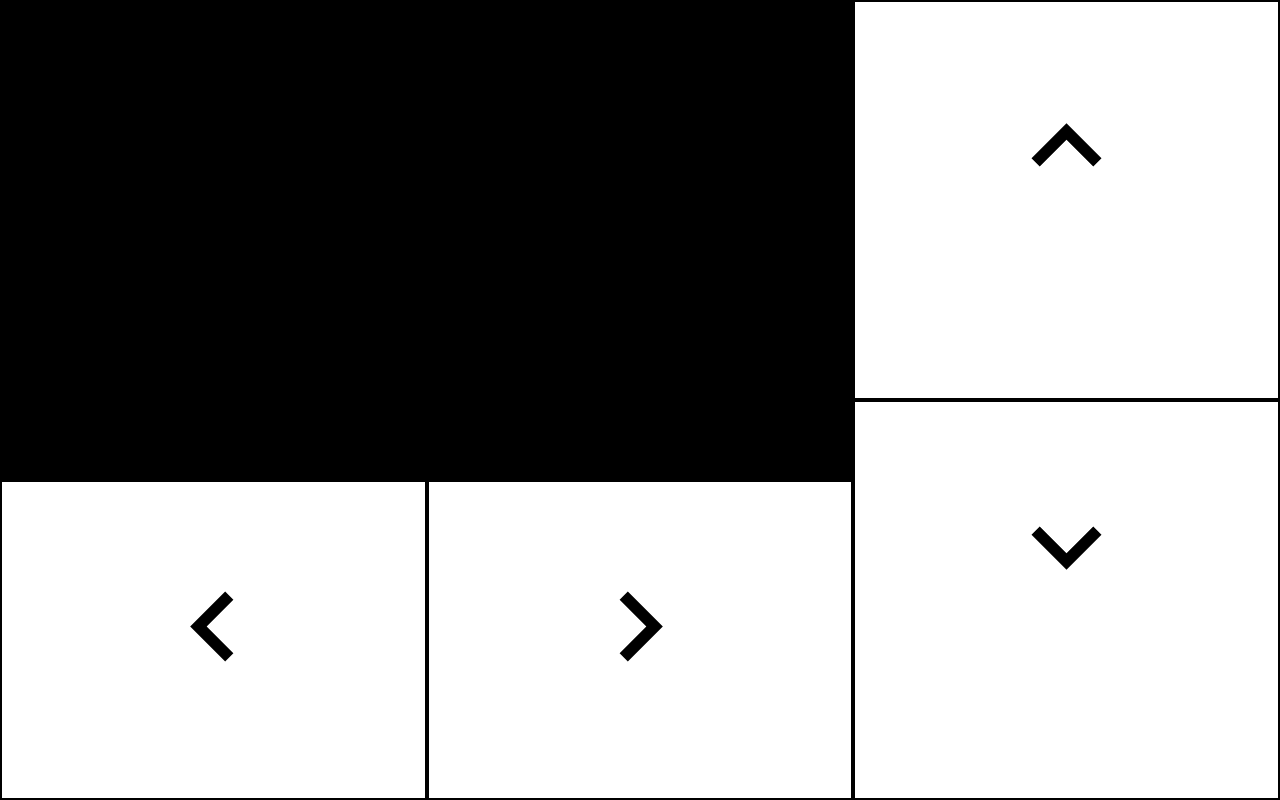
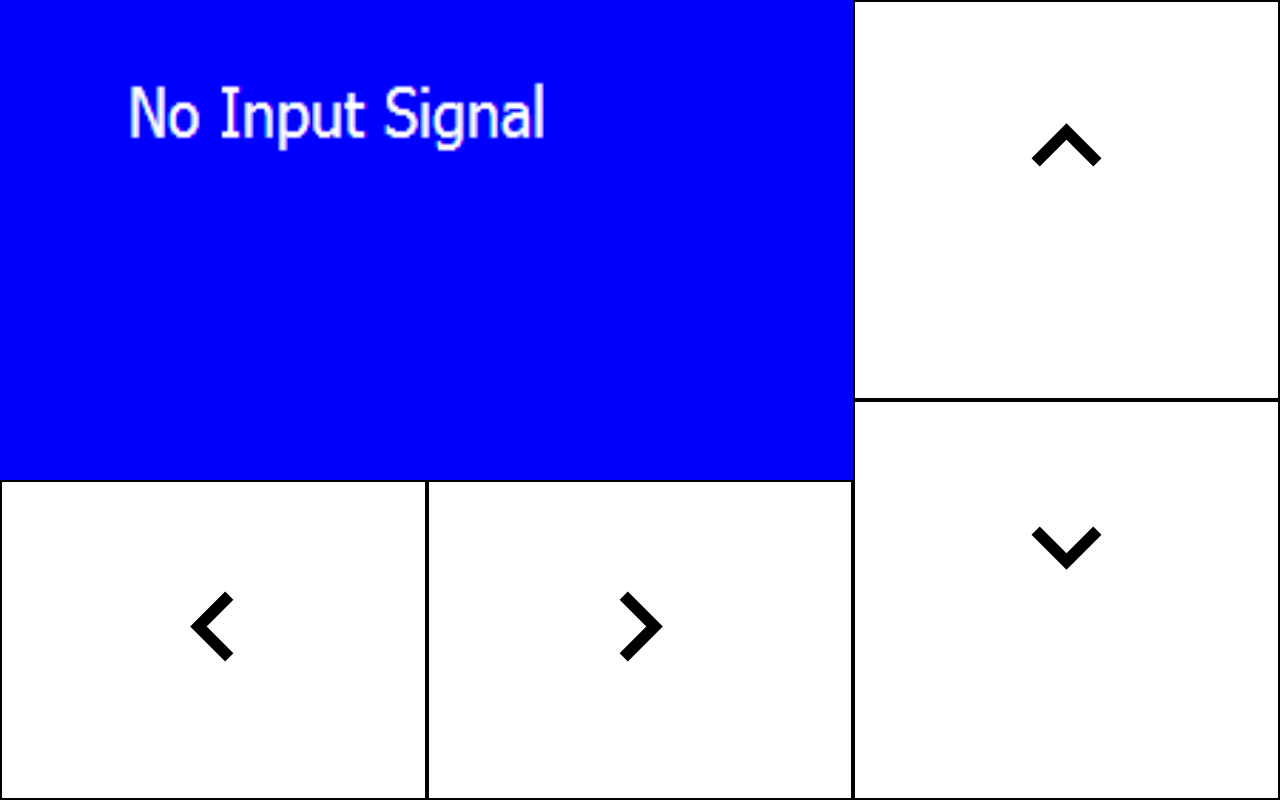
Before and after one commit to drg101/self-driving-car, a React (Create React App) app in the folder frontend-controller/: page / in a window 1280 px wide. Built offline with nearby package versions, Linux system fonts and the light colour scheme.

Commit message:
added placeholder image

```diff
--- a/frontend-controller/src/App.tsx
+++ b/frontend-controller/src/App.tsx
@@ -4,6 +4,7 @@ import './App.css';
 import { Grid } from '@material-ui/core'
 import VideoStream from './video-stream/VideoStream'
 import ControlPad from './control-pad/ControlPad'
+import NoSignal from "./assets/nosignal.png"
 
 type ControlTernary = -1 | 0 | 1;
 export interface ControlState {
@@ -16,6 +17,16 @@ function App() {
         fw: 0,
         lr: 0
     } as ControlState)
+
+    const [image, setImage] = useState(new Image())
+
+    useEffect(() => {
+        const newImg = new Image();
+        newImg.onload = () => {
+            setImage(newImg)
+        }
+        newImg.src = `${NoSignal}`
+    })
 
     useEffect(() => {
         function logKey(e: KeyboardEvent, upDown: 0 | 1) {
@@ -59,7 +70,7 @@ function App() {
                     <Grid container>
                         <Grid item xs={12}>
                             <div style={{ height: "60vh" }}>
-                                <VideoStream />
+                                <VideoStream image={image}/>
                             </div>
                         </Grid>
                         <Grid item xs={12}>
--- a/frontend-controller/src/video-stream/VideoStream.tsx
+++ b/frontend-controller/src/video-stream/VideoStream.tsx
@@ -1,21 +1,27 @@
 import React, { useRef, useEffect } from 'react';
 import { Grid } from '@material-ui/core'
 
-export default function VideoStream() {
+interface VideoStreamProps {
+    image: HTMLImageElement
+}
+
+export default function VideoStream(props: VideoStreamProps) {
     const canvasRef = useRef(null as unknown as HTMLCanvasElement)
     useEffect(() => {
         const canvas = canvasRef.current;
-        if(!canvas) {
+        if (!canvas) {
             return;
         }
         const ctx = canvas.getContext('2d')
-        if(!ctx) {
+        if (!ctx) {
             return;
         }
+        ctx.clearRect(0, 0, ctx.canvas.width, ctx.canvas.height)
         //Our first draw
         ctx.fillStyle = '#000000'
         ctx.fillRect(0, 0, ctx.canvas.width, ctx.canvas.height)
-    }, [])
+        ctx.drawImage(props.image, 0,0)
+    })
 
-    return <canvas ref={canvasRef} style={{width: "100%", height: "100%"}}/>
+    return <canvas ref={canvasRef} style={{ width: "100%", height: "100%" }} />
 }
```
Also changed, not shown: frontend-controller/src/assets/nosignal.png (added).
